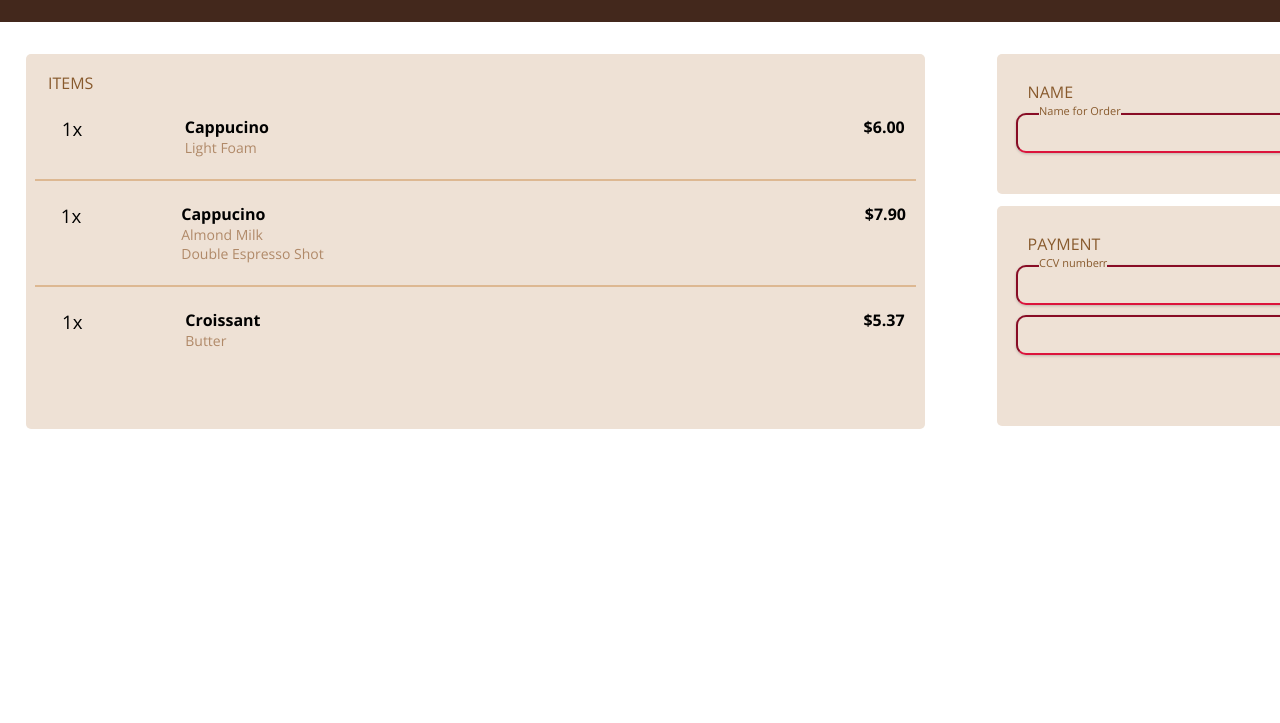
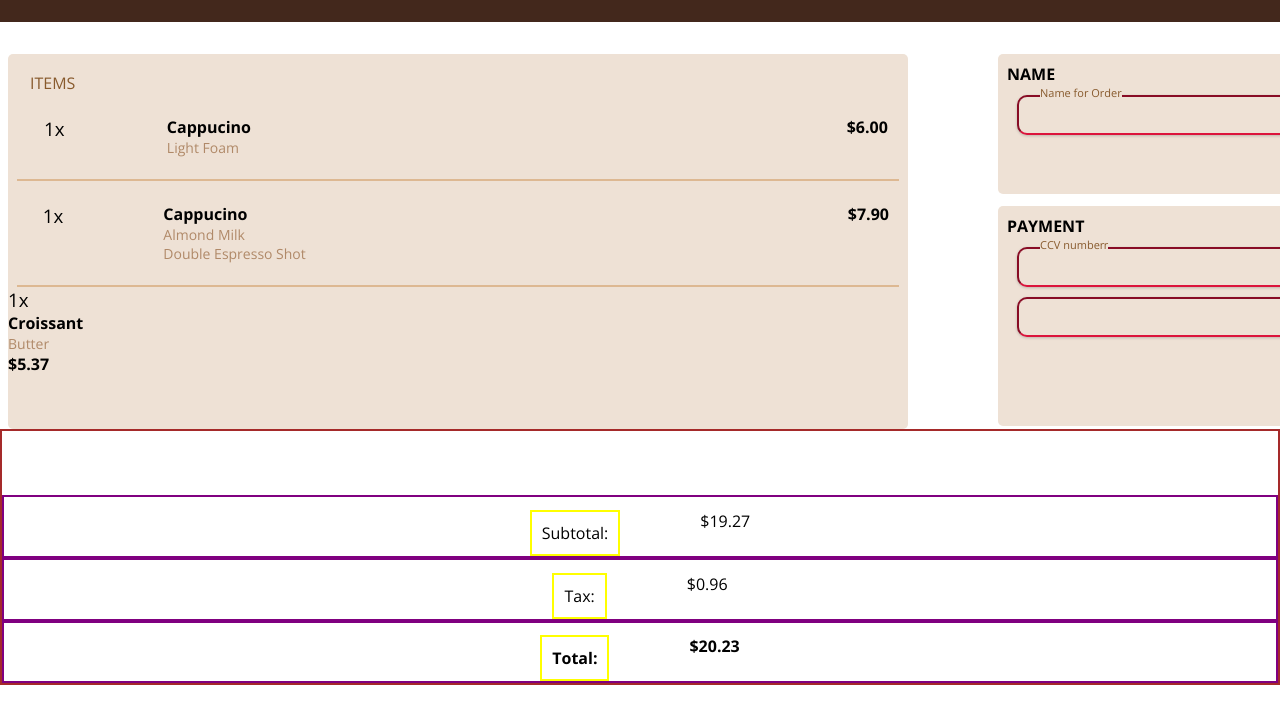
Before and after one commit to sociablerobot10/coffeemasters, a plain HTML site: page index.html in a window 1280 px wide. Shown: the part 43-766 px from the top of the page. Drawn offline with nearby package versions, Linux system fonts and the light colour scheme.

Commit message:
used bem

```diff
--- a/index.html
+++ b/index.html
@@ -22,55 +22,68 @@
       <h4 id="name">Coffee Masters</h4>
     </header>
 
-    <section id="main-section">
+    <main>
       <section class="menu section-left">
         <h2 id="box-title">ITEMS</h2>
         <div class="item">
-          <h3 class="quantity">1x</h3>
-          <div class="info">
-            <h4 class="type">Cappucino</h4>
-            <h5 class="extra-info">Light Foam</h5>
+          <h3 class="item__quantity">1x</h3>
+          <div class="item__info">
+            <h4 class="item__type">Cappucino</h4>
+            <h5 class="item__extra-info">Light Foam</h5>
           </div>
-          <h4 class="price">$6.00</h4>
+          <h4 class="item__price">$6.00</h4>
         </div>
 
         <div class="item">
-          <h3 class="quantity">1x</h3>
-          <div class="info">
-            <h4 class="type">Cappucino</h4>
-            <h5 class="extra-info">Almond Milk</h5>
-            <h5 class="extra-info">Double Espresso Shot</h5>
+          <h3 class="item__quantity">1x</h3>
+          <div class="item__info">
+            <h4 class="item__type">Cappucino</h4>
+            <h5 class="item__extra-info">Almond Milk</h5>
+            <h5 class="item__extra-info">Double Espresso Shot</h5>
           </div>
-          <h4 class="price">$7.90</h4>
+          <h4 class="item__price">$7.90</h4>
         </div>
 
-        <div class="item">
-          <h3 class="quantity">1x</h3>
-          <div class="info">
-            <h4 class="type">Croissant</h4>
-            <h5 class="extra-info">Butter</h5>
+        <div class="item__item">
+          <h3 class="item__quantity">1x</h3>
+          <div class="item__info">
+            <h4 class="item__type">Croissant</h4>
+            <h5 class="item__extra-info">Butter</h5>
           </div>
-          <h4 class="price">$5.37</h4>
+          <h4 class="item__price">$5.37</h4>
         </div>
       </section>
 
       <section class="section-right">
         <form>
           <section class="client-info order-top">
-            <h4 id="name-title">NAME</h4>
+            <h4 id="client-info__name-title">NAME</h4>
             <label for="order-name">Name for Order </label>
-            <input type="text" id="order-name" name="order-name" />
+            <input type="text" id="client-info__order-name" name="order-name" />
           </section>
           <section class="client-info order-bottom">
-            <h4 id="payment-title">PAYMENT</h4>
+            <h4 id="client-info__payment-title">PAYMENT</h4>
             <label for="card-number">Card number </label>
-            <input type="text" id="card-number" name="card-number" />
+            <input type="text" id="client-info__card-number" name="card-number" />
             <label for="ccv-number">CCV number </label>
-            <input type="text" id="ccv-number" name="ccv-number" />
+            <input type="text" id="client-info__ccv-number" name="ccv-number" />
           </section>
         </form>
-
       </section>
+    </main>
+    <section id="payment-info">
+      <div class="price-info">
+        <p class="price-info__price-detail">Subtotal:</p>
+        <p id="price-info__subtotal">$19.27</p>
+      </div>
+      <div class="price-info">
+        <p class="price-info__price-detail">Tax:</p>
+        <p id="price-info__tax">$0.96</p>
+      </div>
+      <div class="price-info">
+        <p class="price-info__price-detail"><b>Total:</b></p>
+        <p id="price-info__total"><b>$20.23</b></p>
+      </div>
     </section>
   </body>
 </html>
--- a/styles.css
+++ b/styles.css
@@ -8,7 +8,7 @@ body {
   font-family: "Open Sans", sans-serif;
 }
 
-#main-section {
+main {
   display: grid;
 
   grid-template-columns: 4fr 0.5fr 2fr;
@@ -34,7 +34,7 @@ header {
   background-color: #43281c;
   width: 50%;
 
-  height: 58px;
+  height: 60px;
 }
 #name {
   font-size: 1.55rem;
@@ -69,11 +69,11 @@ header {
   background-color: #eee1d5;
   box-shadow: 3px grey;
 
-  width: 899px;
-  margin-left: 2%;
+  width: 900px;
+
 }
 
-.quantity {
+.item__quantity {
   font-weight: normal;
 }
 .item {
@@ -103,16 +103,16 @@ header {
   padding-top: 2%;
   padding-left: 2.45%;
 }
-.type {
+.item__type {
   font-weight: bold;
 }
-.extra-info {
+.item__extra-info {
   color: #b08968;
   font-size: 0.875rem;
   font-weight: normal;
 }
 
-.info {
+.item__info {
   flex-grow: 0.88;
   display: flex;
   flex-direction: column;
@@ -147,7 +147,7 @@ input {
   border: 2px inset crimson;
 }
 
-#ccv-number {
+#client-info__ccv-number {
   width: 40%;
 }
 
@@ -165,3 +165,27 @@ form {
   flex-direction: column;
   gap: 0.75rem;
 }
+.price-info {
+  display: flex;
+
+  gap: 5rem;
+  justify-content: center;
+
+  padding-top: 1%;
+  border: 2px solid purple;
+  text-align: left;
+
+}
+#payment-info {
+
+
+  padding-top: 5%;
+  border: 2px solid brown;
+
+
+}
+.price-info__price-detail {
+  border: 2px solid yellow;
+  padding:10px;
+  text-align: left;
+}
```
